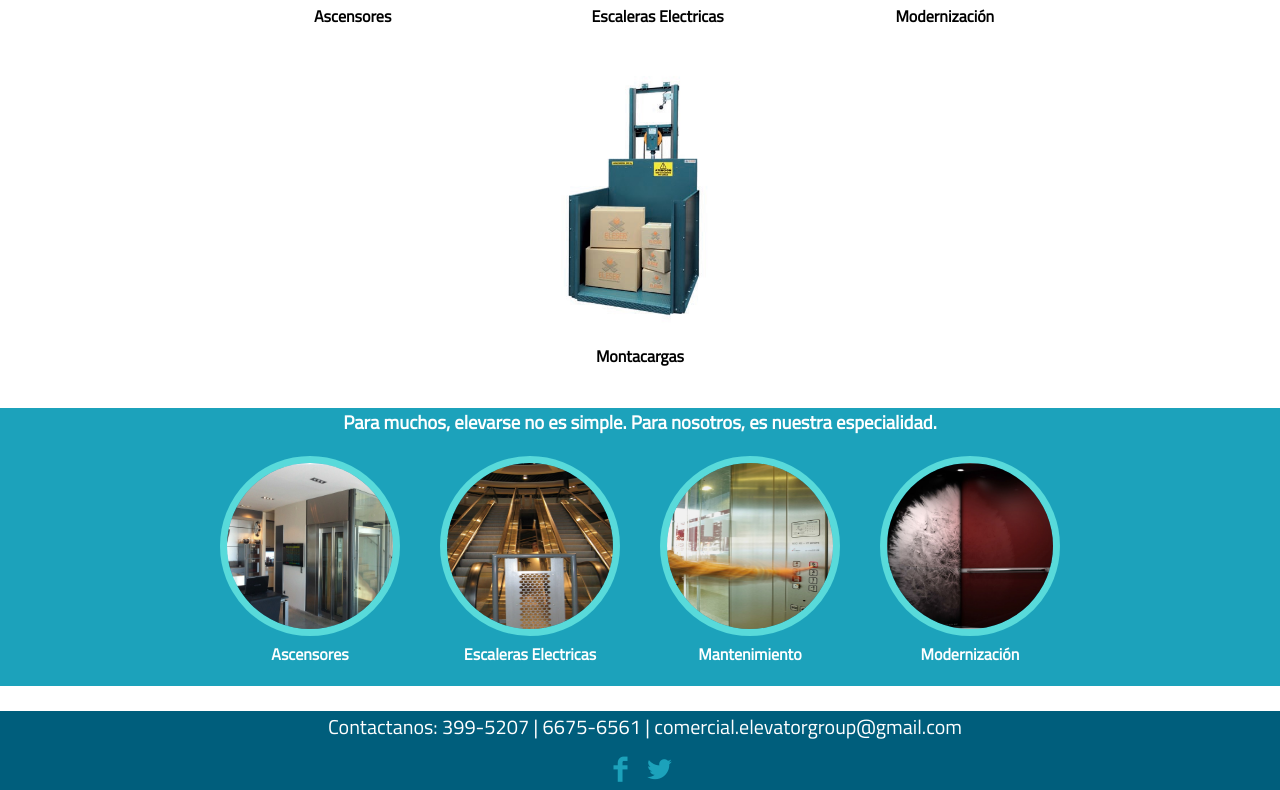
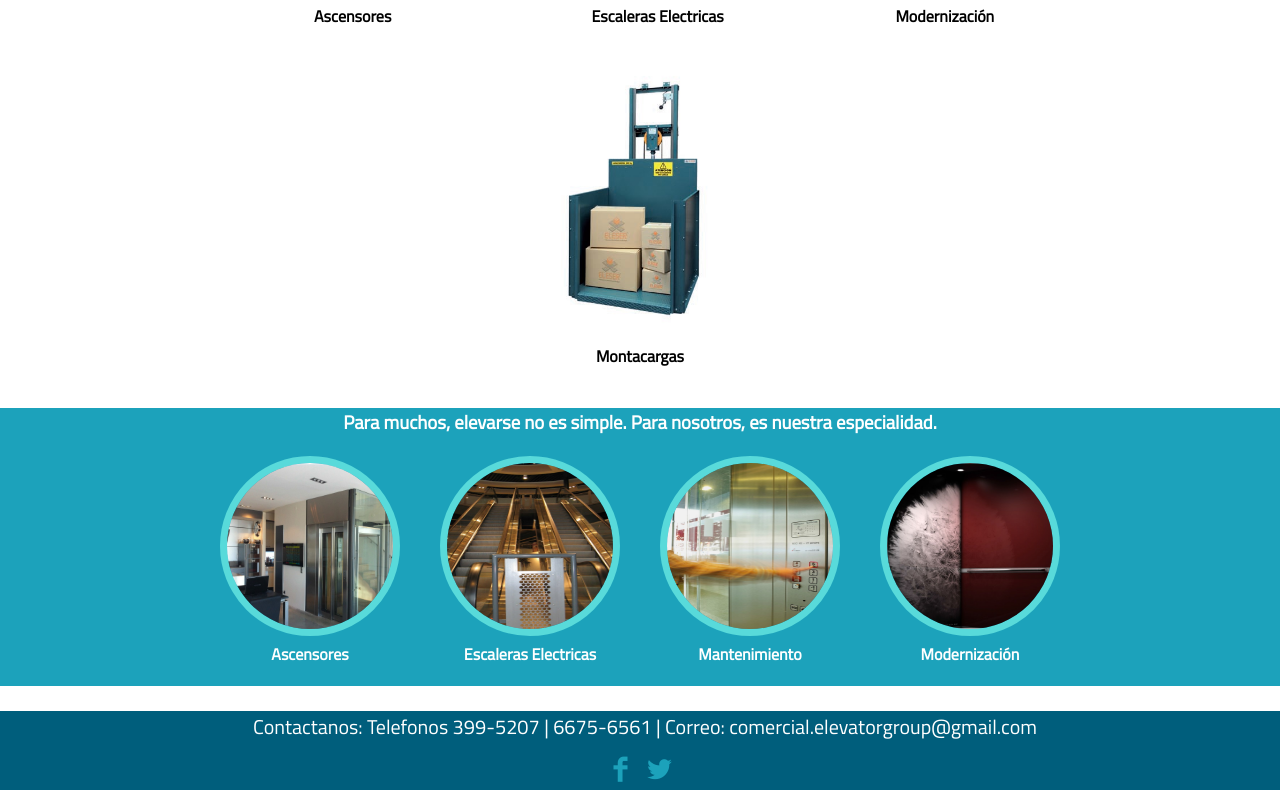
Before and after one commit to ElevatorGroup53/web, a Next.js app: page / in a window 1280 px wide. Shown: the part 933-1723 px from the top of the page. Built offline with nearby package versions, Linux system fonts and the light colour scheme.

Commit message:
Update layout.tsx

```diff
--- a/src/app/layout.tsx
+++ b/src/app/layout.tsx
@@ -96,7 +96,7 @@ export default function RootLayout({ children }: { children: React.ReactNode })
 
         <footer>
           <div className="contenedor">
-            <p className="copy">Contactanos: 399-5207 | 6675-6561 | comercial.elevatorgroup@gmail.com</p>
+            <p className="copy">Contactanos: Telefonos 399-5207 | 6675-6561 | Correo: comercial.elevatorgroup@gmail.com</p>
             <div className="sociales">
               <a className="icon-facebook" href=""></a>
               <a className="icon-twitter" href=""></a>
```
